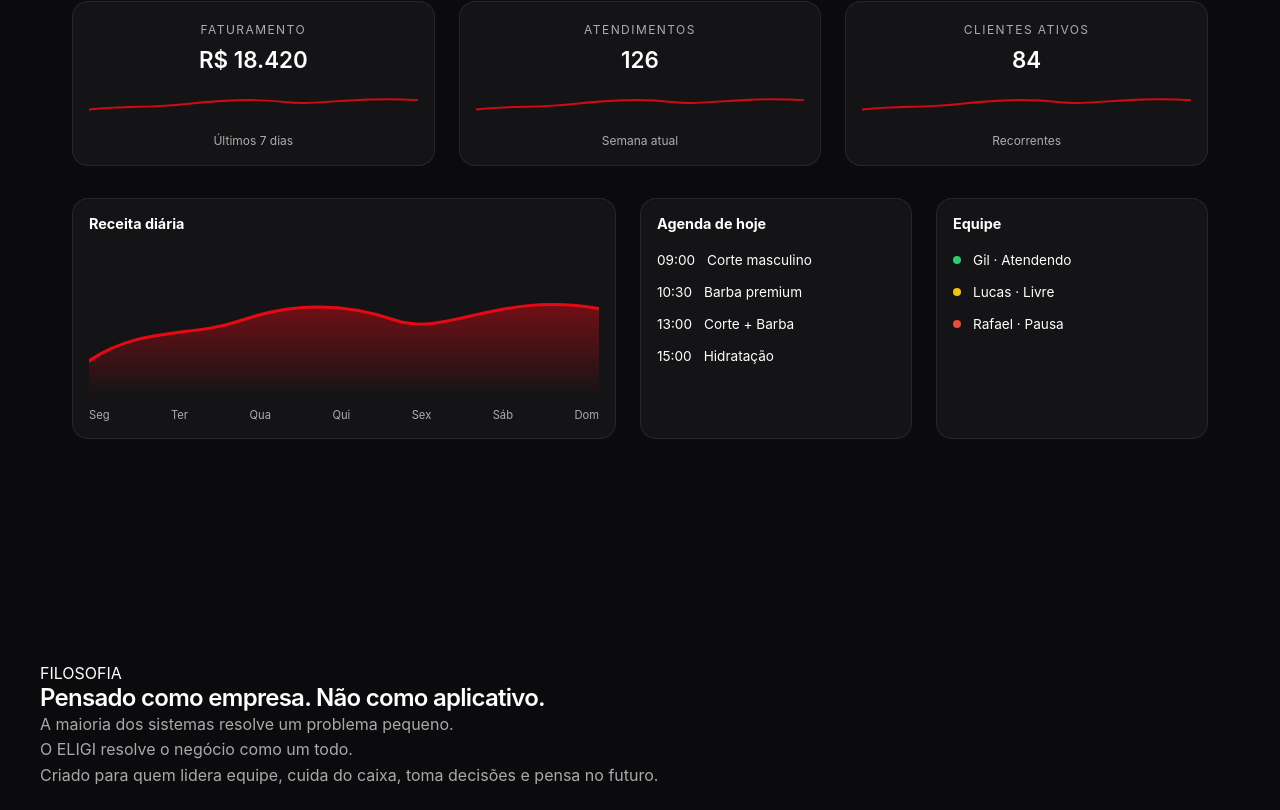
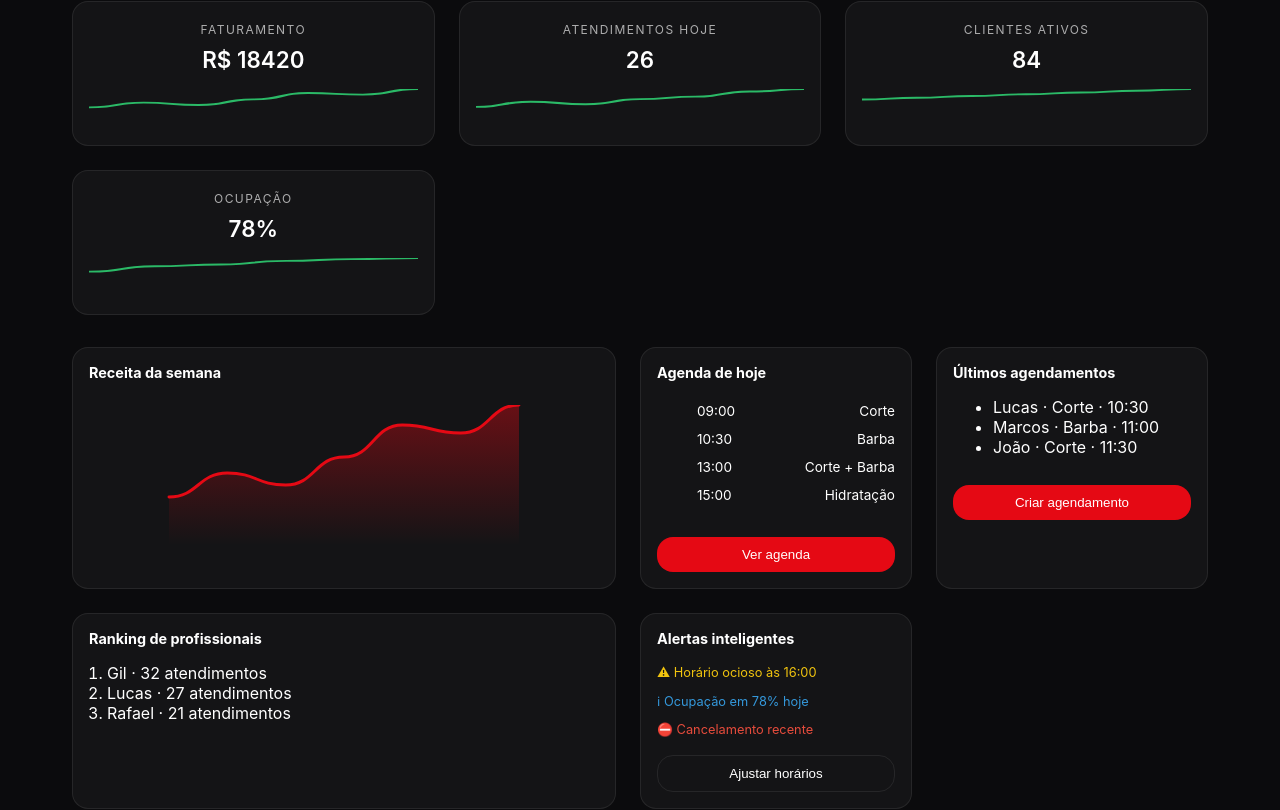
Before and after one commit to suporteeligi-cpu/eligi-fron-tend, a Next.js app: page / in a window 1280 px wide. Shown: the part 1454-2264 px from the top of the page. Built offline with nearby package versions, Linux system fonts and the light colour scheme.

Commit message:
chore: deploy update

```diff
--- a/src/app/components/sections/DashboardPreview.tsx
+++ b/src/app/components/sections/DashboardPreview.tsx
@@ -1,151 +1,209 @@
 'use client'
 
-import { useEffect, useState } from 'react'
+import { useEffect, useMemo, useState } from 'react'
 
+/* ======================================================
+   UTIL — CURVA SUAVE (GRÁFICOS)
+====================================================== */
+function buildSmoothPath(data: number[], w: number, h: number) {
+  const max = Math.max(...data, 1)
+  const step = w / (data.length - 1)
+
+  const points = data.map((v, i) => ({
+    x: i * step,
+    y: h - (v / max) * h,
+  }))
+
+  let d = `M ${points[0].x} ${points[0].y}`
+
+  for (let i = 1; i < points.length; i++) {
+    const p = points[i - 1]
+    const c = points[i]
+    const cx = (p.x + c.x) / 2
+    d += ` C ${cx} ${p.y}, ${cx} ${c.y}, ${c.x} ${c.y}`
+  }
+
+  return d
+}
+
+/* ======================================================
+   UTIL — COUNT UP
+====================================================== */
+function useCountUp(value: number, duration = 900) {
+  const [v, setV] = useState(0)
+
+  useEffect(() => {
+    let current = 0
+    const step = Math.max(1, Math.floor(value / (duration / 16)))
+
+    const i = setInterval(() => {
+      current += step
+      if (current >= value) {
+        setV(value)
+        clearInterval(i)
+      } else {
+        setV(current)
+      }
+    }, 16)
+
+    return () => clearInterval(i)
+  }, [value, duration])
+
+  return v
+}
+
+/* ======================================================
+   MAIN
+====================================================== */
 export default function DashboardPreview() {
   const [loading, setLoading] = useState(true)
 
   useEffect(() => {
-    const timer = setTimeout(() => setLoading(false), 1400)
-    return () => clearTimeout(timer)
+    const t = setTimeout(() => setLoading(false), 1400)
+    return () => clearTimeout(t)
   }, [])
+
+  /* ===== DADOS (PLUGÁVEIS COM BACKEND) ===== */
+  const revenue = [12, 18, 15, 22, 30, 28, 35]
+  const bookings = [8, 12, 10, 14, 16, 20, 22]
+  const clients = [40, 44, 48, 52, 56, 60, 64]
+  const occupancy = 78
 
   return (
     <section className="dashboard-preview section-soft">
       <div className="container">
+
         {/* HEADER */}
         <div className="dashboard-header text-center">
-          <span className="eyebrow">Painel de Controle</span>
-          <h2 className="section-title">Sua empresa em tempo real</h2>
+          <span className="eyebrow">Dashboard</span>
+          <h2 className="section-title">Conheça nossa dashboard</h2>
           <p className="section-description">
-            Métricas, agenda e desempenho organizados em um único painel.
+            Tudo o que importa na sua empresa, em um único painel inteligente.
           </p>
         </div>
 
         <div className="dashboard-mock glass">
-          {/* TOP METRICS */}
+
+          {/* CARDS PRINCIPAIS */}
           <div className="dashboard-top">
-            <MetricCard
+            <Metric
               loading={loading}
               label="Faturamento"
-              value="R$ 18.420"
-              sub="Últimos 7 dias"
+              value={18420}
+              prefix="R$ "
+              data={revenue}
             />
 
-            <MetricCard
+            <Metric
               loading={loading}
-              label="Atendimentos"
-              value="126"
-              sub="Semana atual"
+              label="Atendimentos hoje"
+              value={26}
+              data={bookings}
             />
 
-            <MetricCard
+            <Metric
               loading={loading}
               label="Clientes ativos"
-              value="84"
-              sub="Recorrentes"
+              value={84}
+              data={clients}
+            />
+
+            <Metric
+              loading={loading}
+              label="Ocupação"
+              value={occupancy}
+              suffix="%"
+              data={[40, 55, 60, 70, 75, 78]}
             />
           </div>
 
-          {/* MAIN */}
+          {/* GRID PRINCIPAL */}
           <div className="dashboard-main">
-            {/* CHART */}
+
+            {/* RECEITA */}
             <div className="dashboard-card dashboard-chart">
               <strong className="dashboard-card-title">
-                Receita diária
+                Receita da semana
               </strong>
 
               {loading ? (
-                <div className="skeleton-chart" />
+                <div className="skeleton-curve large" />
               ) : (
-                <>
-                  <svg
-                    className="chart-svg"
-                    viewBox="0 0 300 120"
-                    preserveAspectRatio="none"
-                  >
-                    <defs>
-                      <linearGradient
-                        id="areaGradient"
-                        x1="0"
-                        y1="0"
-                        x2="0"
-                        y2="1"
-                      >
-                        <stop offset="0%" stopColor="rgba(229,9,20,0.45)" />
-                        <stop offset="100%" stopColor="rgba(229,9,20,0)" />
-                      </linearGradient>
-                    </defs>
-
-                    <path
-                      d="
-                        M0 90
-                        C30 60, 60 70, 90 55
-                        S150 40, 180 55
-                        S240 30, 300 45
-                        L300 120
-                        L0 120
-                        Z
-                      "
-                      fill="url(#areaGradient)"
-                    />
-
-                    <path
-                      d="
-                        M0 90
-                        C30 60, 60 70, 90 55
-                        S150 40, 180 55
-                        S240 30, 300 45
-                      "
-                      fill="none"
-                      stroke="var(--eligi-red)"
-                      strokeWidth="2.5"
-                      strokeLinecap="round"
-                    />
-                  </svg>
-
-                  <div className="chart-labels">
-                    <span>Seg</span><span>Ter</span><span>Qua</span>
-                    <span>Qui</span><span>Sex</span><span>Sáb</span><span>Dom</span>
-                  </div>
-                </>
+                <Chart data={revenue} />
               )}
             </div>
 
-            {/* AGENDA */}
+            {/* AGENDA VISUAL */}
             <div className="dashboard-card">
               <strong className="dashboard-card-title">
                 Agenda de hoje
               </strong>
 
-              {loading ? (
-                <SkeletonList />
-              ) : (
-                <ul className="agenda-list">
-                  <li><span>09:00</span> Corte masculino</li>
-                  <li><span>10:30</span> Barba premium</li>
-                  <li><span>13:00</span> Corte + Barba</li>
-                  <li><span>15:00</span> Hidratação</li>
-                </ul>
-              )}
+              <ul className="agenda-mini">
+                <li><span>09:00</span> Corte</li>
+                <li><span>10:30</span> Barba</li>
+                <li><span>13:00</span> Corte + Barba</li>
+                <li><span>15:00</span> Hidratação</li>
+              </ul>
+
+              <button className="dashboard-cta">
+                Ver agenda
+              </button>
             </div>
 
-            {/* TEAM */}
+            {/* ÚLTIMOS AGENDAMENTOS */}
             <div className="dashboard-card">
               <strong className="dashboard-card-title">
-                Equipe
+                Últimos agendamentos
               </strong>
 
-              {loading ? (
-                <SkeletonList />
-              ) : (
-                <ul className="team-list">
-                  <li><span className="status online" /> Gil · Atendendo</li>
-                  <li><span className="status idle" /> Lucas · Livre</li>
-                  <li><span className="status busy" /> Rafael · Pausa</li>
-                </ul>
-              )}
+              <ul className="list-clean">
+                <li>Lucas · Corte · 10:30</li>
+                <li>Marcos · Barba · 11:00</li>
+                <li>João · Corte · 11:30</li>
+              </ul>
+
+              <button className="dashboard-cta">
+                Criar agendamento
+              </button>
             </div>
+
+            {/* RANKING */}
+            <div className="dashboard-card">
+              <strong className="dashboard-card-title">
+                Ranking de profissionais
+              </strong>
+
+              <ol className="ranking">
+                <li>Gil · 32 atendimentos</li>
+                <li>Lucas · 27 atendimentos</li>
+                <li>Rafael · 21 atendimentos</li>
+              </ol>
+            </div>
+
+            {/* ALERTAS */}
+            <div className="dashboard-card alert-card">
+              <strong className="dashboard-card-title">
+                Alertas inteligentes
+              </strong>
+
+              <ul className="alerts">
+                <li className="alert warning">
+                  ⚠ Horário ocioso às 16:00
+                </li>
+                <li className="alert info">
+                  ℹ Ocupação em 78% hoje
+                </li>
+                <li className="alert danger">
+                  ⛔ Cancelamento recente
+                </li>
+              </ul>
+
+              <button className="dashboard-cta secondary">
+                Ajustar horários
+              </button>
+            </div>
+
           </div>
         </div>
       </div>
@@ -153,71 +211,105 @@ export default function DashboardPreview() {
   )
 }
 
-/* ===================== SUB COMPONENTS ===================== */
+/* ======================================================
+   COMPONENTS
+====================================================== */
 
-function MetricCard({
+function Metric({
   loading,
   label,
   value,
-  sub,
+  data,
+  prefix = '',
+  suffix = '',
 }: {
   loading: boolean
   label: string
-  value: string
-  sub: string
+  value: number
+  data: number[]
+  prefix?: string
+  suffix?: string
 }) {
+  const trend = data[data.length - 1] - data[0]
+  const trendClass =
+    trend > 0 ? 'trend-up' : trend < 0 ? 'trend-down' : 'trend-flat'
+
+  const animated = useCountUp(value)
+
   return (
-    <div className="metric-card">
+    <div className={`metric-card ${trendClass}`}>
       <span className="metric-label">{label}</span>
 
       {loading ? (
-        <>
-          <div className="skeleton-line lg" />
-          <div className="skeleton-line sm" />
-        </>
+        <div className="skeleton-curve" />
       ) : (
         <>
-          <strong className="metric-value">{value}</strong>
-          <Sparkline />
-          <span className="metric-sub">{sub}</span>
+          <strong className="metric-value">
+            {prefix}{animated}{suffix}
+          </strong>
+
+          <Sparkline data={data} trend={trendClass} />
         </>
       )}
     </div>
   )
 }
 
-function Sparkline() {
+function Sparkline({
+  data,
+  trend,
+}: {
+  data: number[]
+  trend: 'trend-up' | 'trend-down' | 'trend-flat'
+}) {
+  const path = useMemo(
+    () => buildSmoothPath(data, 100, 30),
+    [data]
+  )
+
   return (
     <svg
-      className="sparkline"
+      className={`sparkline ${trend}`}
       viewBox="0 0 100 30"
       preserveAspectRatio="none"
     >
-      {/* Linha curva suave, mesma linguagem do gráfico principal */}
       <path
-        d="
-          M0 22
-          C10 18, 20 20, 30 16
-          S50 10, 60 14
-          S80 8, 100 12
-        "
+        d={path}
         fill="none"
-        stroke="var(--eligi-red)"
         strokeWidth="2"
         strokeLinecap="round"
-        strokeLinejoin="round"
       />
     </svg>
   )
 }
 
+function Chart({ data }: { data: number[] }) {
+  const path = useMemo(
+    () => buildSmoothPath(data, 300, 120),
+    [data]
+  )
 
-function SkeletonList() {
   return (
-    <div className="skeleton-list">
-      <div className="skeleton-line" />
-      <div className="skeleton-line" />
-      <div className="skeleton-line" />
-    </div>
+    <svg className="chart-svg" viewBox="0 0 300 120">
+      <defs>
+        <linearGradient id="areaGradient" x1="0" y1="0" x2="0" y2="1">
+          <stop offset="0%" stopColor="rgba(229,9,20,0.4)" />
+          <stop offset="100%" stopColor="rgba(229,9,20,0)" />
+        </linearGradient>
+      </defs>
+
+      <path
+        d={`${path} L300 120 L0 120 Z`}
+        fill="url(#areaGradient)"
+      />
+
+      <path
+        d={path}
+        fill="none"
+        stroke="var(--eligi-red)"
+        strokeWidth="2.5"
+        strokeLinecap="round"
+      />
+    </svg>
   )
 }
--- a/src/styles/landing.css
+++ b/src/styles/landing.css
@@ -378,3 +378,134 @@
 .sparkline path {
   animation: drawLine 0.9s var(--ease) both;
 }
+
+/* ===================== TRENDS ===================== */
+
+.metric-card.trend-up .sparkline path {
+  stroke: #2ecc71;
+}
+
+.metric-card.trend-down .sparkline path {
+  stroke: #e74c3c;
+}
+
+.metric-card.trend-flat .sparkline path {
+  stroke: #f1c40f;
+}
+
+/* ===================== SKELETON CURVE ===================== */
+
+.skeleton-curve {
+  width: 100%;
+  height: 30px;
+  border-radius: var(--radius-sm);
+  background:
+    linear-gradient(
+      90deg,
+      rgba(255,255,255,0.05),
+      rgba(255,255,255,0.12),
+      rgba(255,255,255,0.05)
+    );
+  animation: shimmer 1.2s infinite;
+}
+
+.skeleton-curve.large {
+  height: 140px;
+}
+
+/* ===================== ANIMATIONS ===================== */
+
+@keyframes shimmer {
+  0% { background-position: -200px 0; }
+  100% { background-position: 200px 0; }
+}
+
+/* ===================== DASHBOARD EXTRAS ===================== */
+
+.dashboard-cta {
+  margin-top: var(--space-3);
+  width: 100%;
+  padding: 10px 14px;
+  border-radius: var(--radius-md);
+  background: var(--eligi-red);
+  color: #fff;
+  border: none;
+  cursor: pointer;
+}
+
+.dashboard-cta.secondary {
+  background: transparent;
+  border: 1px solid var(--border-soft);
+  color: var(--text-main);
+}
+
+.agenda-mini li {
+  display: flex;
+  justify-content: space-between;
+  font-size: 0.85rem;
+  padding: 6px 0;
+}
+
+.ranking {
+  padding-left: 18px;
+}
+
+.alerts {
+  list-style: none;
+  padding: 0;
+  margin: 0;
+}
+
+.alert {
+  font-size: 0.8rem;
+  padding: 6px 0;
+}
+
+.alert.warning { color: #f1c40f }
+.alert.info    { color: #3498db }
+.alert.danger  { color: #e74c3c }
+
+/* ===================== DASHBOARD EXTRAS ===================== */
+
+.dashboard-cta {
+  margin-top: var(--space-3);
+  width: 100%;
+  padding: 10px 14px;
+  border-radius: var(--radius-md);
+  background: var(--eligi-red);
+  color: #fff;
+  border: none;
+  cursor: pointer;
+}
+
+.dashboard-cta.secondary {
+  background: transparent;
+  border: 1px solid var(--border-soft);
+  color: var(--text-main);
+}
+
+.agenda-mini li {
+  display: flex;
+  justify-content: space-between;
+  font-size: 0.85rem;
+  padding: 6px 0;
+}
+
+.ranking {
+  padding-left: 18px;
+}
+
+.alerts {
+  list-style: none;
+  padding: 0;
+  margin: 0;
+}
+
+.alert {
+  font-size: 0.8rem;
+  padding: 6px 0;
+}
+
+.alert.warning { color: #f1c40f }
+.alert.info    { color: #3498db }
+.alert.danger  { color: #e74c3c }
```
